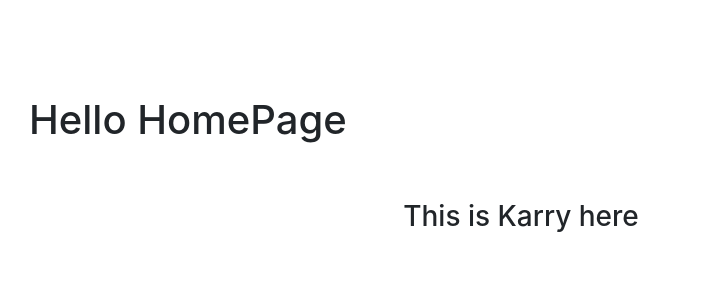
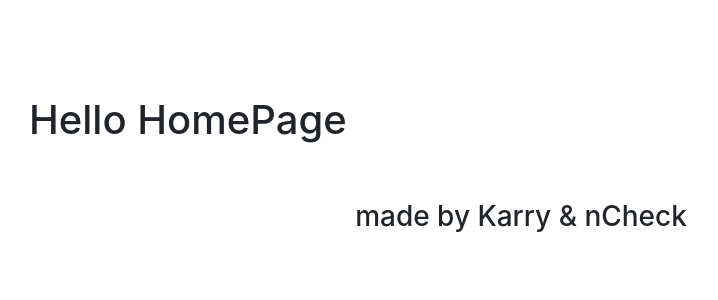
Before and after one commit to nCheck/UniVentgit, a Django app: page / in a window 1280 px wide. Shown: the part 56-356 px from the top of the page, without its empty margins (119-837 px from the left). Run offline with Django 3.2, Linux system fonts and the light colour scheme; some libraries are stand-ins or nearby versions.

Commit message:
connection trial

```diff
--- a/templates/index.html
+++ b/templates/index.html
@@ -2,6 +2,6 @@
 {% block content %}
 <div class="container-fluid align-content-center mt-5">
 <h1 class="p-5">Hello HomePage</h1>
-<h3 class="mb-0 text-center"> This is Karry here</h3>
+<h3 class="mb-0 text-center"> made by Karry & nCheck</h3>
 </div>
 {% endblock %}
```
